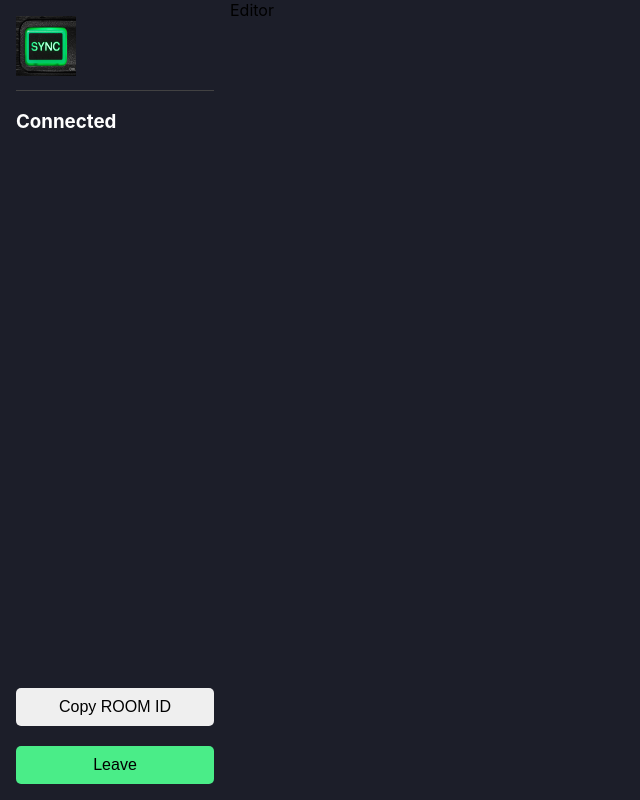
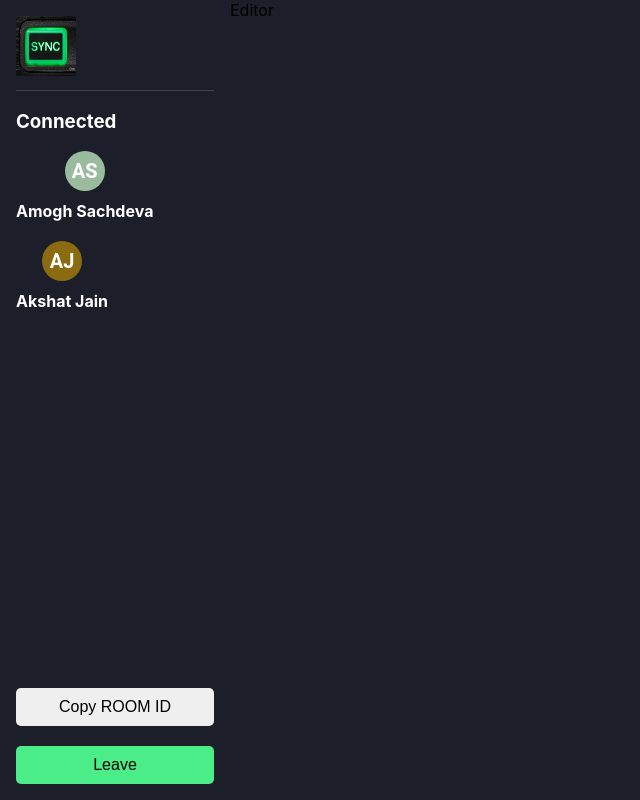
Before and after one commit to Amogh24/codEditor, a React (Create React App) app in the folder frontend/editor/: page /coding/1 in a window 1280 px wide. Shown: the whole page, without its empty margins (0-640 px from the left). Built offline with nearby package versions, Linux system fonts and the light colour scheme.

Commit message:
added avatar

```diff
--- a/frontend/editor/package.json
+++ b/frontend/editor/package.json
@@ -3,6 +3,9 @@
   "version": "0.1.0",
   "private": true,
   "dependencies": {
+    "@emotion/react": "^11.9.0",
+    "@emotion/styled": "^11.8.1",
+    "@mui/material": "^5.6.1",
     "@testing-library/jest-dom": "^5.16.4",
     "@testing-library/react": "^13.0.1",
     "@testing-library/user-event": "^13.5.0",
--- a/frontend/editor/src/components/Client.js
+++ b/frontend/editor/src/components/Client.js
@@ -1,8 +1,44 @@
 import React from 'react'
+import Avatar from '@mui/material/Avatar';
+import Stack from '@mui/material/Stack';
 
-function Client() {
+function Client({username}) {
+  function stringToColor(string) {
+    let hash = 0;
+    let i;
+
+    /* eslint-disable no-bitwise */
+    for (i = 0; i < string.length; i += 1) {
+      hash = string.charCodeAt(i) + ((hash << 5) - hash);
+    }
+
+    let color = '#';
+
+    for (i = 0; i < 3; i += 1) {
+      const value = (hash >> (i * 8)) & 0xff;
+      color += `00${value.toString(16)}`.slice(-2);
+    }
+    /* eslint-enable no-bitwise */
+
+    return color;
+  }
+
+  function stringAvatar(name) {
+    return {
+      sx: {
+        bgcolor: stringToColor(name),
+      },
+      children: `${name.split(' ')[0][0]}${name.split(' ')[1][0]}`,
+    };
+  }
+
+
   return (
-    <div>Client</div>
+    <div className="client">
+    <Avatar style={{size:"50"}} {...stringAvatar(username)} />
+    {/* <Avatar name={username} size={50} round="14px" /> */}
+    <span className="userName">{username}</span>
+</div>
   )
 }
 
--- a/frontend/editor/src/pages/CodingPage.js
+++ b/frontend/editor/src/pages/CodingPage.js
@@ -1,7 +1,18 @@
-import React from 'react'
+import {React,useState} from 'react'
 import Client from '../components/Client'
 import Editor from '../components/Editor'
 function CodingPage() {
+    const [clients, setClients] = useState([
+    {
+        username:"Amogh Sachdeva",
+        socketId:5
+    },
+    {
+        username:"Akshat Jain",
+        socketId:2
+    }
+
+]);
   return(
 <div className="mainWrap">
   <div className="aside">
@@ -15,12 +26,12 @@ function CodingPage() {
           </div>
           <h3>Connected</h3>
           <div className="clientsList">
-              {/* {clients.map((client) => (
-                  <Client                         Client component uses react avatar which doesn't work for current version of react
+              {clients.map((client) => (
+                  <Client
                       key={client.socketId}
                       username={client.username}
                   />
-              ))} */}
+              ))}
           </div>
       </div>
       <button className="btn copyBtn" >
```
Also changed, not shown: 1 other file (tests, documents, lock files or other folders).
